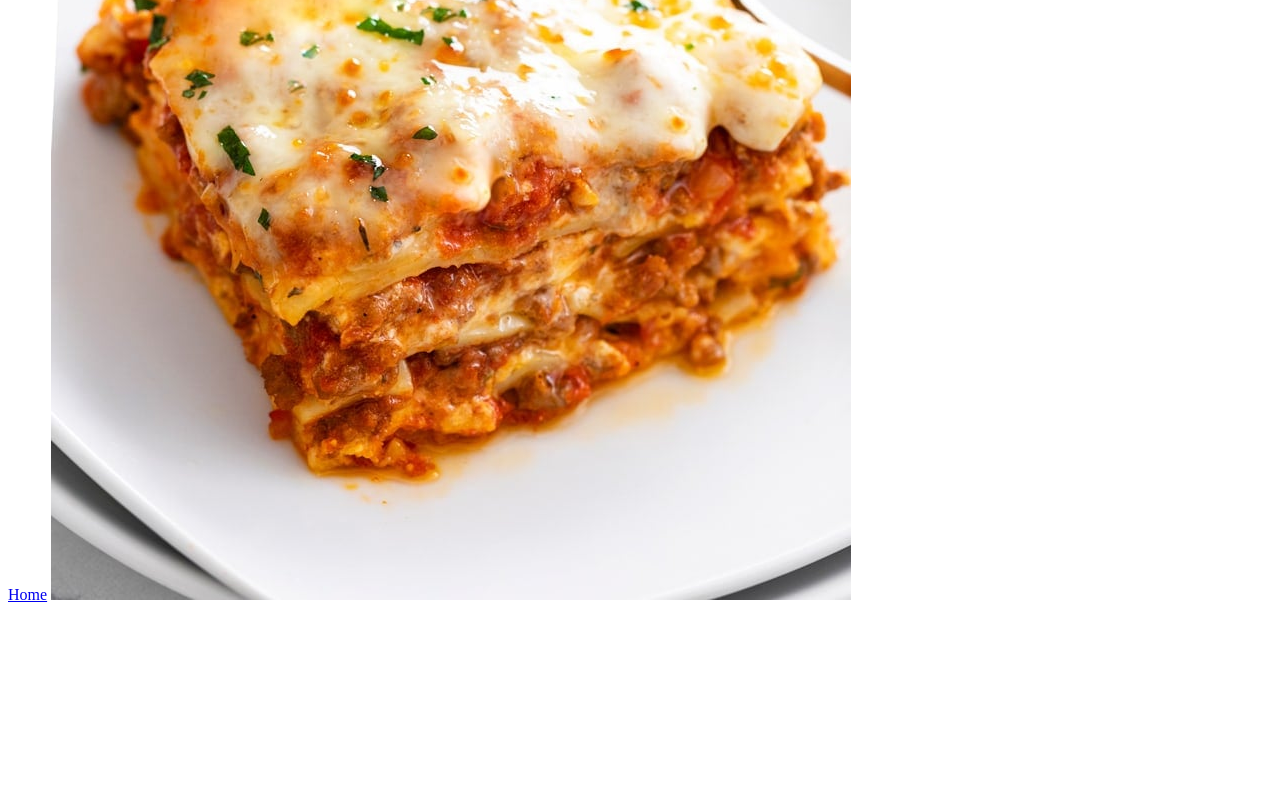
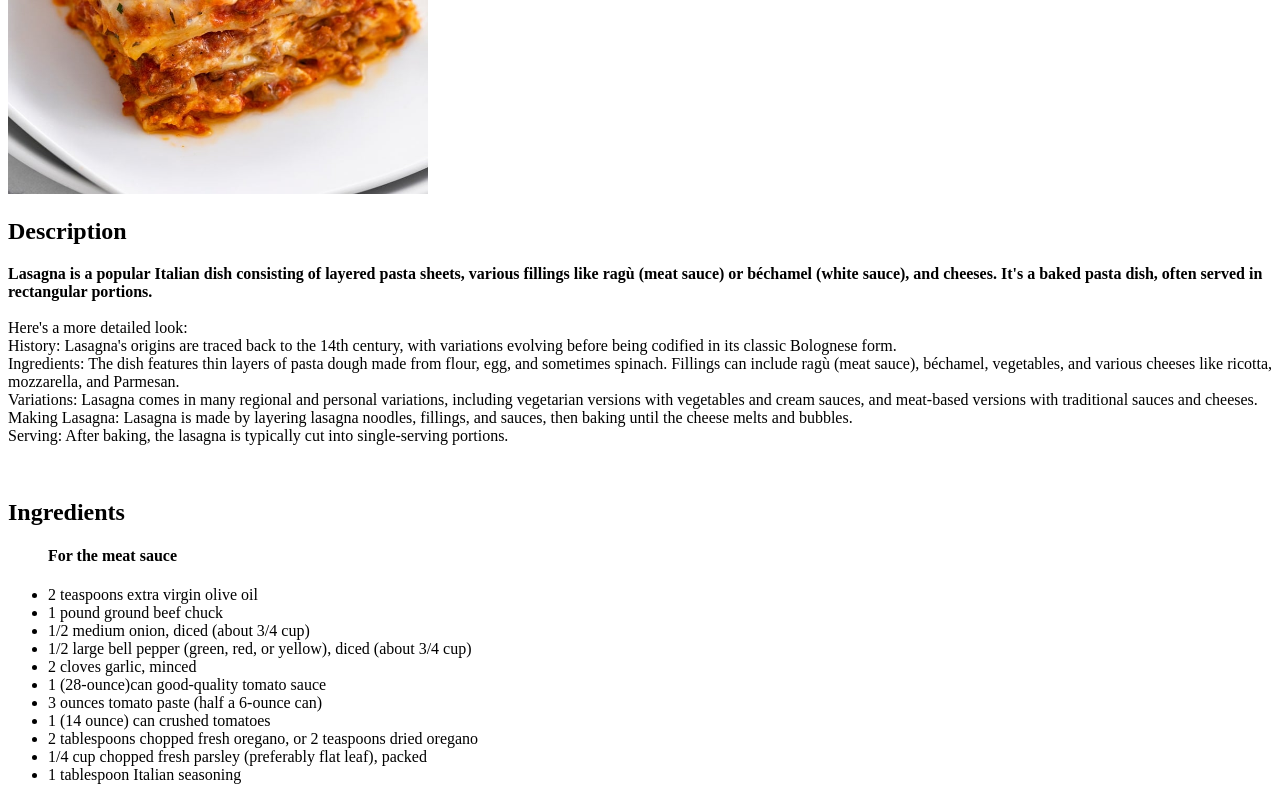
Before and after one commit to Valay-2004/odin-recipes, a plain HTML site: page recipes/lasagna.html in a window 1280 px wide. Shown: the part 342-1142 px from the top of the page. Before the commit the page ends 954 px from the top, so only its background shows below. Drawn offline with Linux system fonts and the light colour scheme.

Commit message:
Added Description and Ingredients in Lasagna.html

```diff
--- a/recipes/lasagna.html
+++ b/recipes/lasagna.html
@@ -1,13 +1,57 @@
 <!DOCTYPE html>
 <html lang="en">
+
 <head>
     <meta charset="UTF-8">
     <title></title>
 </head>
+
 <body>
     <h1>Lasagna</h1>
     <a href="../index.html">Home</a>
-    <img src="Lasagna-Recipe.jpg" alt="Lasagna">
+    <br><br>
+    <img src="Lasagna-Recipe.jpg" alt="Lasagna" style="height: 420px; width: 420px;">
+    <h2>Description</h2>
+    <p><b>Lasagna is a popular Italian dish consisting of layered pasta sheets, various fillings like ragù (meat sauce) or
+        béchamel (white sauce), and cheeses. It's a baked pasta dish, often served in rectangular portions.
+        </b><br><br>
+        Here's a more detailed look: <br>
+        History:
+        Lasagna's origins are traced back to the 14th century, with variations evolving before being codified in its
+        classic Bolognese form. <br>
+        Ingredients:
+        The dish features thin layers of pasta dough made from flour, egg, and sometimes spinach. Fillings can include
+        ragù (meat sauce), béchamel, vegetables, and various cheeses like ricotta, mozzarella, and Parmesan.
+        <br>
+        Variations:
+        Lasagna comes in many regional and personal variations, including vegetarian versions with vegetables and cream
+        sauces, and meat-based versions with traditional sauces and cheeses.
+        <br>
+        Making Lasagna:
+        Lasagna is made by layering lasagna noodles, fillings, and sauces, then baking until the cheese melts and
+        bubbles.
+        <br>
+        Serving:
+        After baking, the lasagna is typically cut into single-serving portions.
+    </p>
+    <br>
+    <h2>Ingredients</h2>
+    <ul>
+        <h4>For the meat sauce</h4>
+        <li>2 teaspoons extra virgin olive oil</li>
+        <li>1 pound ground beef chuck</li>
+        <li>1/2 medium onion, diced (about 3/4 cup)</li>
+        <li>1/2 large bell pepper (green, red, or yellow), diced (about 3/4 cup)</li>
+        <li>2 cloves garlic, minced</li>
+        <li>1 (28-ounce)can good-quality tomato sauce</li>
+        <li>3 ounces tomato paste (half a 6-ounce can)</li>
+        <li>1 (14 ounce) can crushed tomatoes</li>
+        <li>2 tablespoons chopped fresh oregano, or 2 teaspoons dried oregano
+        </li>
+        <li>1/4 cup chopped fresh parsley (preferably flat leaf), packed</li>
+        <li>1 tablespoon Italian seasoning</li>
 
+
+    </ul>
 </body>
 </html>
```
Also changed, not shown: 1 other file.
